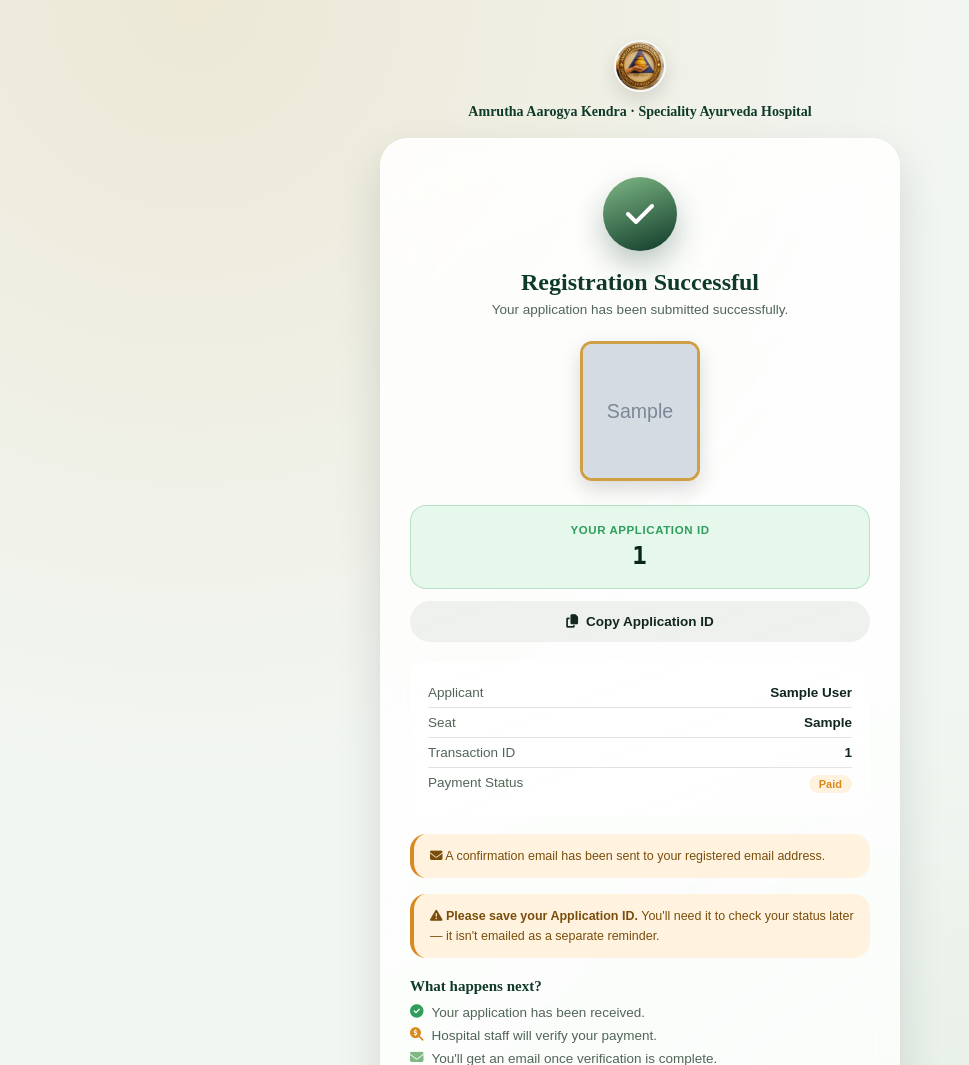
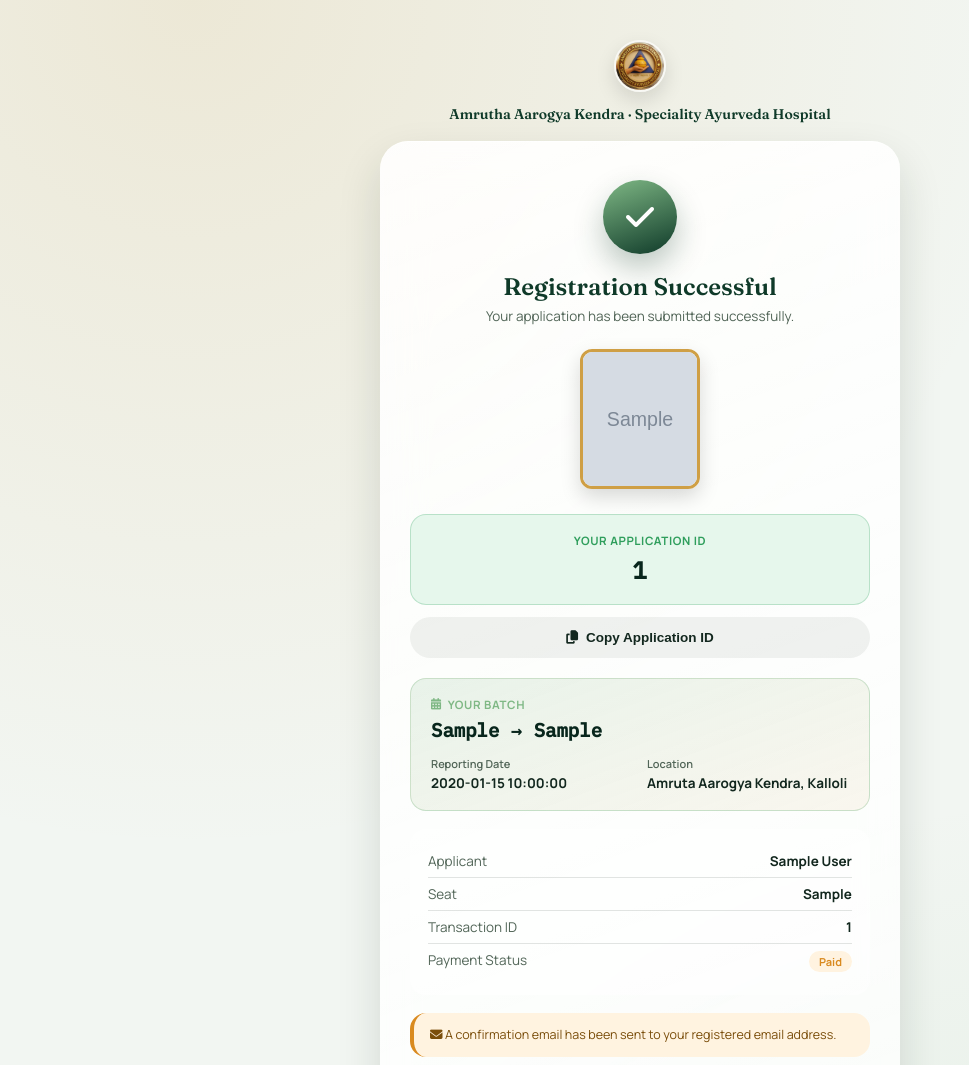
Before and after one commit to SidramA1999/hospital-portal, a Flask app: template templates/success.html in a window 1280 px wide. Shown: the top 1065 px of the page, without its empty margins (0-969 px from the left). Run offline with Flask 3, Linux system fonts and the light colour scheme; tables that the repository leaves empty hold one stand-in row (values such as "Sample post"); the template is opened without the code that fills it: values that come from a table or form of the project are taken from there, most other values are stand-ins (such as "Sample title", 1, 10 or a date in 2020); grey boxes marked "Sample" are stand-in pictures.

Commit message:
success.html

```diff
--- a/templates/success.html
+++ b/templates/success.html
@@ -7,7 +7,7 @@
 <link rel="icon" href="{{ url_for('static', filename='favicon.png') }}" type="image/png">
 
 <link rel="preconnect" href="https://fonts.googleapis.com">
-<link href="https://fonts.googleapis.com/css2?family=Fraunces:opsz,wght@9..144,500;9..144,600;9..144,700&family=Manrope:wght@400;500;600;700;800&family=IBM+Plex+Mono:wght@400;500&display=swap%22 rel="stylesheet">
+<link href="https://fonts.googleapis.com/css2?family=Fraunces:opsz,wght@9..144,500;9..144,600;9..144,700&family=Manrope:wght@400;500;600;700;800&family=IBM+Plex+Mono:wght@400;500&display=swap" rel="stylesheet">
 <link rel="stylesheet" href="https://cdnjs.cloudflare.com/ajax/libs/font-awesome/6.5.1/css/all.min.css">
 
 <style>
@@ -71,6 +71,18 @@ h2{ font-family:var(--font-display); font-weight:600; font-size:24px; color:var(
 .app-id{ font-family:var(--font-mono); font-size:24px; font-weight:600; color:var(--deep-1); letter-spacing:1px; word-break:break-word; }
 
 .info-list{ text-align:left; background:rgba(255,255,255,.5); border-radius:var(--radius-md); padding:16px 18px; margin-bottom:18px; }
+
+.batch-card{
+  text-align:left; background:linear-gradient(160deg, rgba(127,184,133,.16), rgba(207,159,69,.08));
+  border:1px solid rgba(127,184,133,.35); border-radius:var(--radius-md); padding:18px 20px; margin-bottom:18px;
+}
+.batch-card-label{ font-size:11.5px; font-weight:700; letter-spacing:.6px; text-transform:uppercase; color:var(--leaf); margin-bottom:6px; display:flex; align-items:center; gap:6px; }
+.batch-card-dates{ font-family:var(--font-mono); font-size:19px; font-weight:600; color:var(--deep-1); margin-bottom:14px; }
+.batch-card-grid{ display:grid; grid-template-columns:1fr 1fr; gap:14px; }
+.batch-card-grid > div{ display:flex; flex-direction:column; gap:3px; }
+.bcg-label{ font-size:11px; color:var(--ink-soft); font-weight:600; }
+.bcg-value{ font-size:13.5px; font-weight:700; color:var(--ink); }
+@media (max-width:420px){ .batch-card-grid{ grid-template-columns:1fr; } }
 .info-row{ display:flex; justify-content:space-between; gap:12px; padding:7px 0; font-size:13.5px; border-bottom:1px solid var(--line); }
 .info-row:last-child{ border-bottom:none; }
 .info-row .k{ color:var(--ink-soft); }
@@ -158,6 +170,23 @@ h2{ font-family:var(--font-display); font-weight:600; font-size:24px; color:var(
     <button type="button" class="btn btn-secondary copy-id-btn" onclick="copyApplicationId()">
       <i class="fa-solid fa-copy"></i> Copy Application ID
     </button>
+    {% endif %}
+
+    {% if batch_start and batch_end %}
+    <div class="batch-card">
+      <div class="batch-card-label"><i class="fa-solid fa-calendar-days"></i> Your Batch</div>
+      <div class="batch-card-dates">{{ batch_start }} → {{ batch_end }}</div>
+      <div class="batch-card-grid">
+        <div>
+          <span class="bcg-label">Reporting Date</span>
+          <span class="bcg-value">{{ reporting_date or batch_start }}</span>
+        </div>
+        <div>
+          <span class="bcg-label">Location</span>
+          <span class="bcg-value">Amruta Aarogya Kendra, Kalloli</span>
+        </div>
+      </div>
+    </div>
     {% endif %}
 
     {% if student %}
```
Lines whose indentation alone changed are shown as unchanged.
